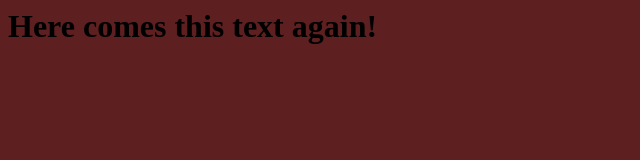
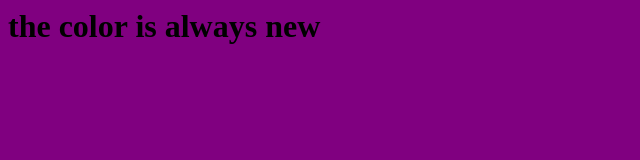
Before and after one commit to iNspiter/temp1, a plain HTML site: page index.html in a window 1280 px wide. Shown: the whole page, without its empty margins (0-640 px from the left). Drawn offline with Linux system fonts and the light colour scheme.

Commit message:
color and the sign

```diff
--- a/index.html
+++ b/index.html
@@ -1,7 +1,7 @@
 <html>
-	<body bgcolor="5D1F1F">
+	<body bgcolor="purple">
 
-	<h1>Here comes this text again!</h1>
+	<h1>the color is always new</h1>
 
 	</body>
 </html>
```
